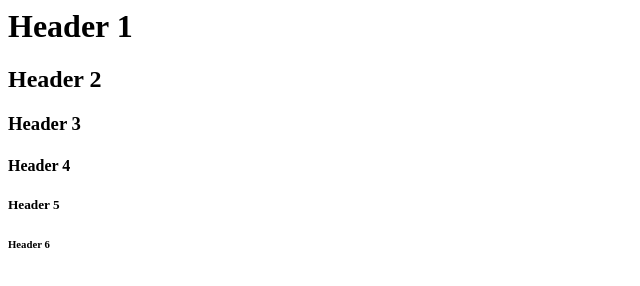
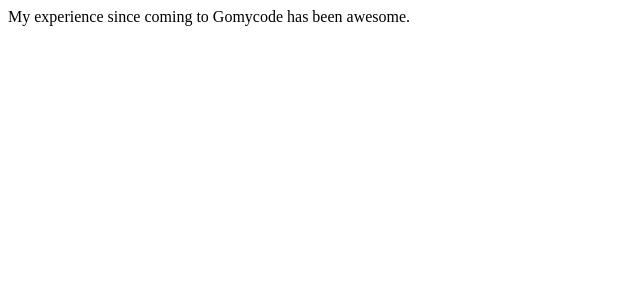
Before and after one commit to tomjes03/html, a plain HTML site: page index.html in a window 1280 px wide. Shown: the whole page, without its empty margins (0-640 px from the left). Drawn offline with Linux system fonts and the light colour scheme.

Commit message:
Paragraph tag added

```diff
--- a/index.html
+++ b/index.html
@@ -4,13 +4,7 @@
 </head>
 
 <body>
-    <h1>Header 1</h1>
-    <h2>Header 2</h2>
-    <h3> Header 3</h3>
-    <h4>Header 4</h4>
-    <h5>Header 5</h5>
-    <h6>Header 6</h6>
-
+    <p>My experience since coming to Gomycode has been awesome.</p>
 </body>
 
 
```
